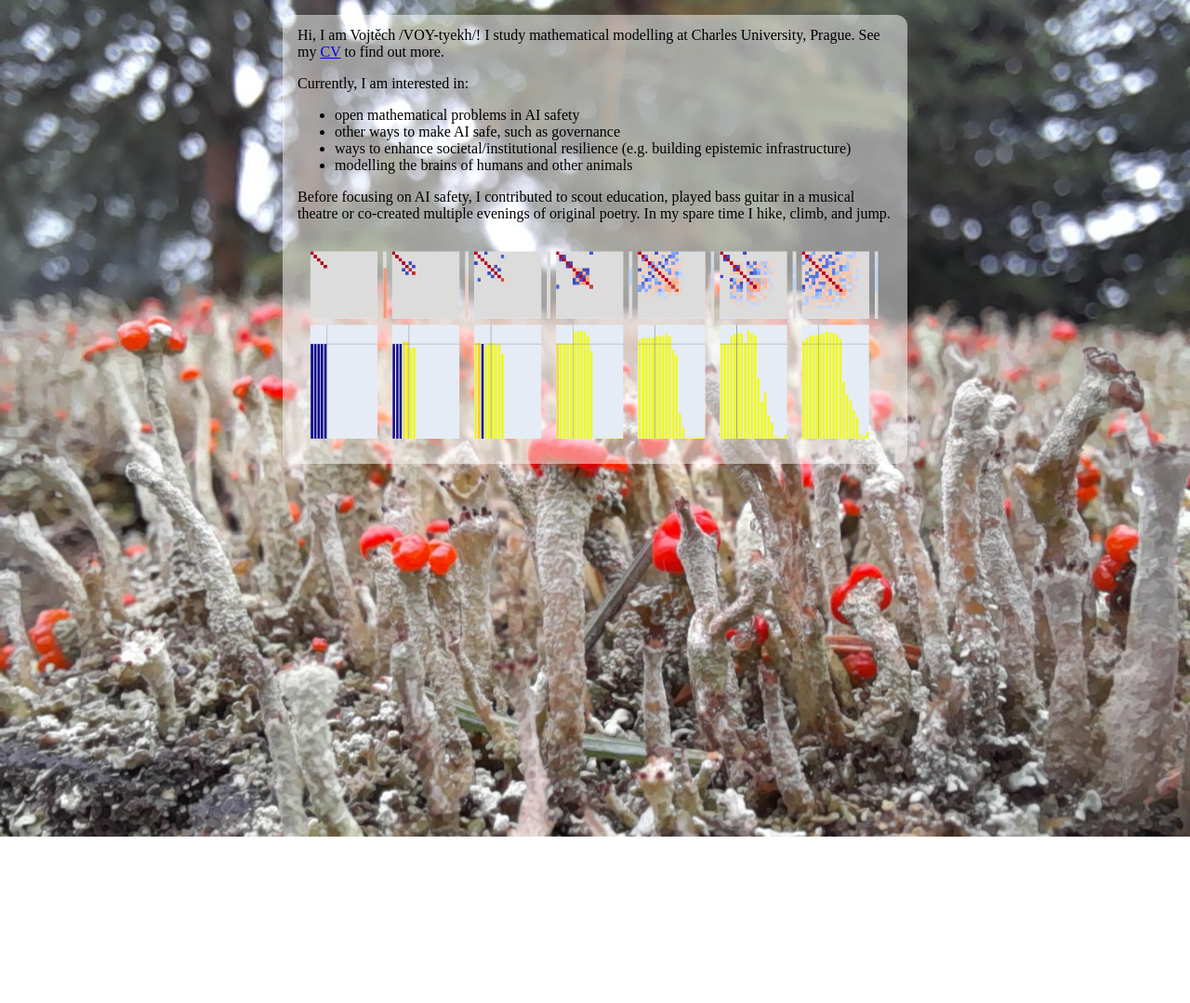
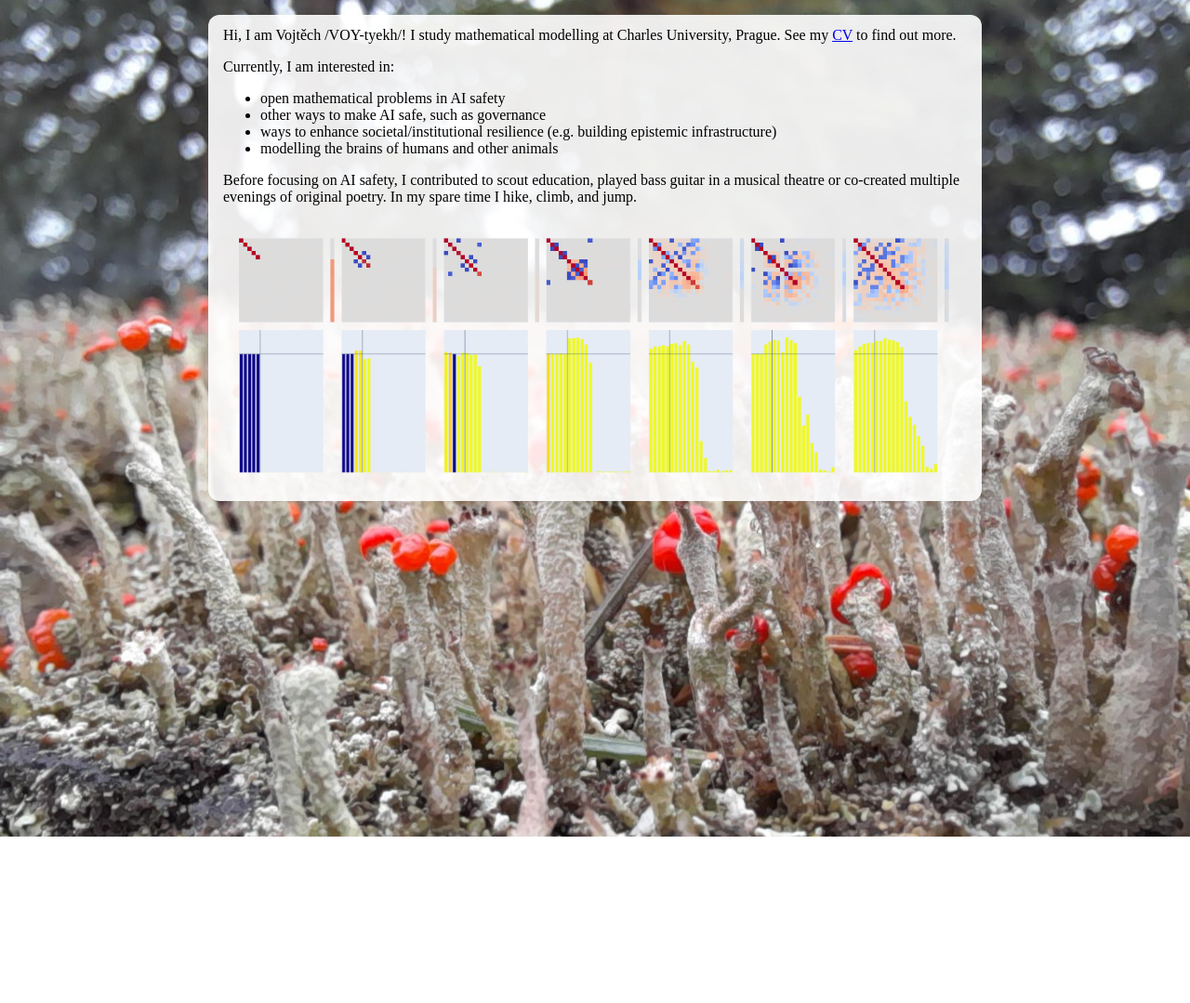
Before and after one commit to ikny/ikny.github.io, a Jekyll site: the page built from index.md, in a window 1280 px wide. Shown: the whole page at 93% size. Built offline with Jekyll 4.4.1, drawn with Linux system fonts in a browser that asks for light colours; our own code applies the rules of GitHub Pages for plain Markdown files; before the commit the page ends 1039 px from its top, so only the background shows below that.

Commit message:
update style

```diff
--- a/assets/style.css
+++ b/assets/style.css
@@ -12,13 +12,13 @@ body {
 }
 
 main {
-  max-width: 40rem;        /* about 65 characters per line, a good reading width */
+  max-width: 50rem;        /* about 65 characters per line, a good reading width */
   margin: 0 auto;          /* centres the column on wide screens */
   padding-top: 0.8rem;
   padding-left: 1rem;
   padding-right: 1rem;
   padding-bottom: 0.5rem;
-  background: rgba(255, 255, 255, 0.5);  /* semi-transparent panel */
+  background: rgba(255, 255, 255, 0.9);  /* semi-transparent panel */
   border-radius: 12px;
 }
 
```
